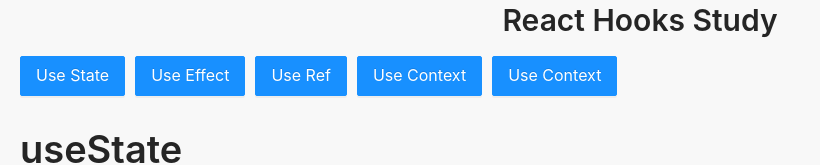
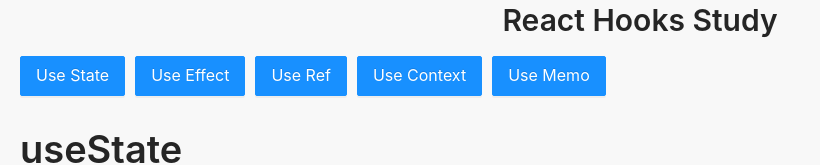
Before and after one commit to m5ultra/react-hooks-demo, a React (Create React App) app: page / in a window 1280 px wide. Shown: the top 165 px of the page, without its empty margins (0-820 px from the left). Built offline with nearby package versions, Linux system fonts and the light colour scheme.

Commit message:
Update App.js

```diff
--- a/src/App.js
+++ b/src/App.js
@@ -21,7 +21,7 @@ function App() {
         <Button type={'primary'} size={'large'}><Link to="/use-effect">Use Effect</Link></Button>
         <Button type={'primary'} size={'large'}><Link to="/use-ref">Use Ref</Link></Button>
         <Button type={'primary'} size={'large'}><Link to="/use-context">Use Context</Link></Button>
-        <Button type={'primary'} size={'large'}><Link to="/use-memo">Use Context</Link></Button>
+        <Button type={'primary'} size={'large'}><Link to="/use-memo">Use Memo</Link></Button>
         <div>
           <Route path="/" exact component={UseState}/>
           <Route path="/use-effect" component={UseEffect}/>
```
